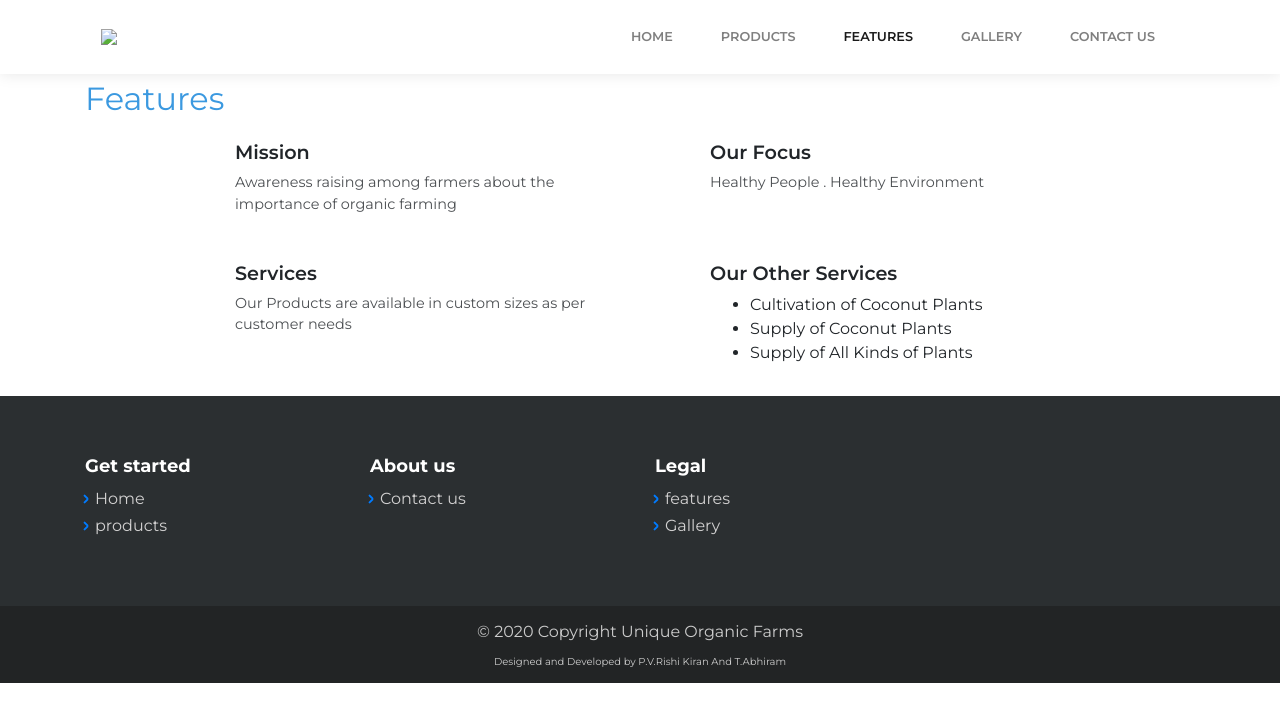
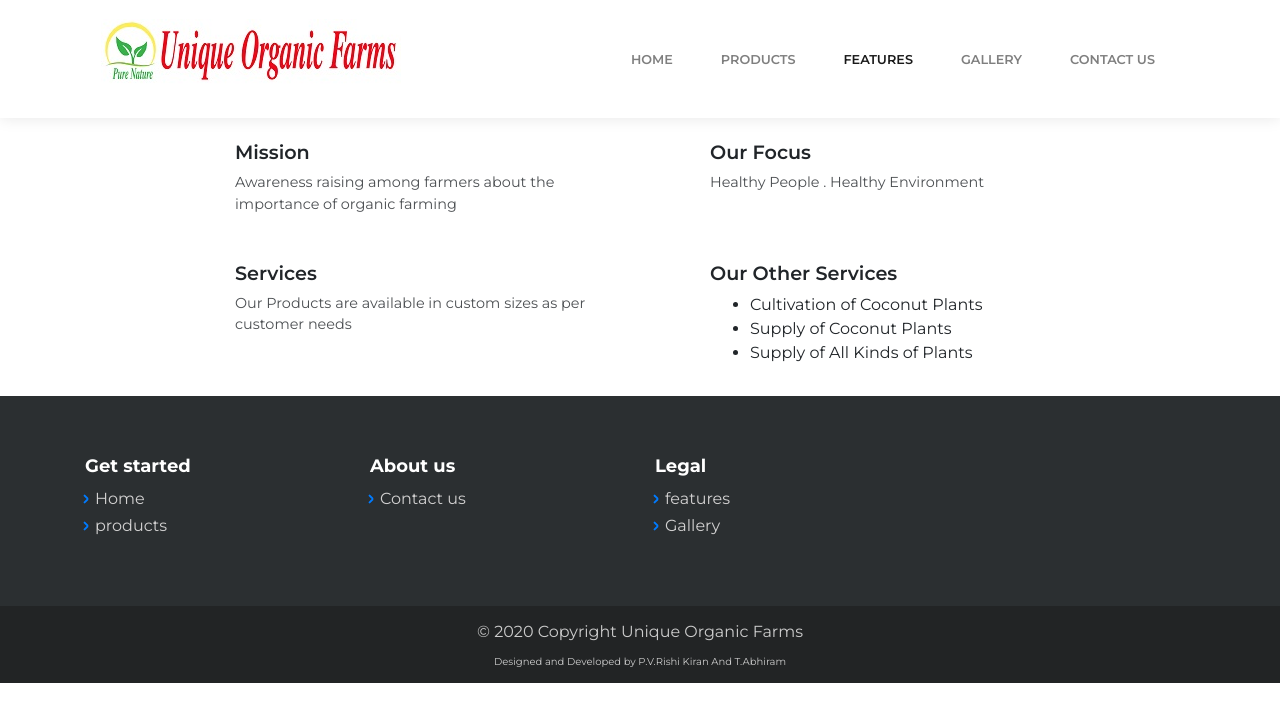
Before and after one commit to rishi3282/UniqueSolutions.github.io, a plain HTML site: page features.html in a window 1280 px wide. Drawn offline with nearby package versions, Linux system fonts and the light colour scheme; some packages are replaced by stand-ins of ours; a script that the page names is missing; some icons are missing.

Commit message:
Update features.html

```diff
--- a/features.html
+++ b/features.html
@@ -14,7 +14,7 @@
 
 <body>
     <nav class="navbar navbar-light navbar-expand-lg fixed-top bg-white clean-navbar">
-        <div class="container"><a class="nav navbar-nav navbar-right"><a class="navbar-brand logo" href="#"></a><img src="assets/img/tech/logo1.jpeg"></a><button data-toggle="collapse" class="navbar-toggler" data-target="#navcol-1"><span class="sr-only">Toggle navigation</span><span class="navbar-toggler-icon"></span></button>
+        <div class="container"><a class="nav navbar-nav navbar-right"><a class="navbar-brand logo" href="#"></a><img src="assets/img/tech/logo1.jpg"></a><button data-toggle="collapse" class="navbar-toggler" data-target="#navcol-1"><span class="sr-only">Toggle navigation</span><span class="navbar-toggler-icon"></span></button>
             <div class="collapse navbar-collapse"
                 id="navcol-1">
                 <ul class="nav navbar-nav ml-auto">
```
